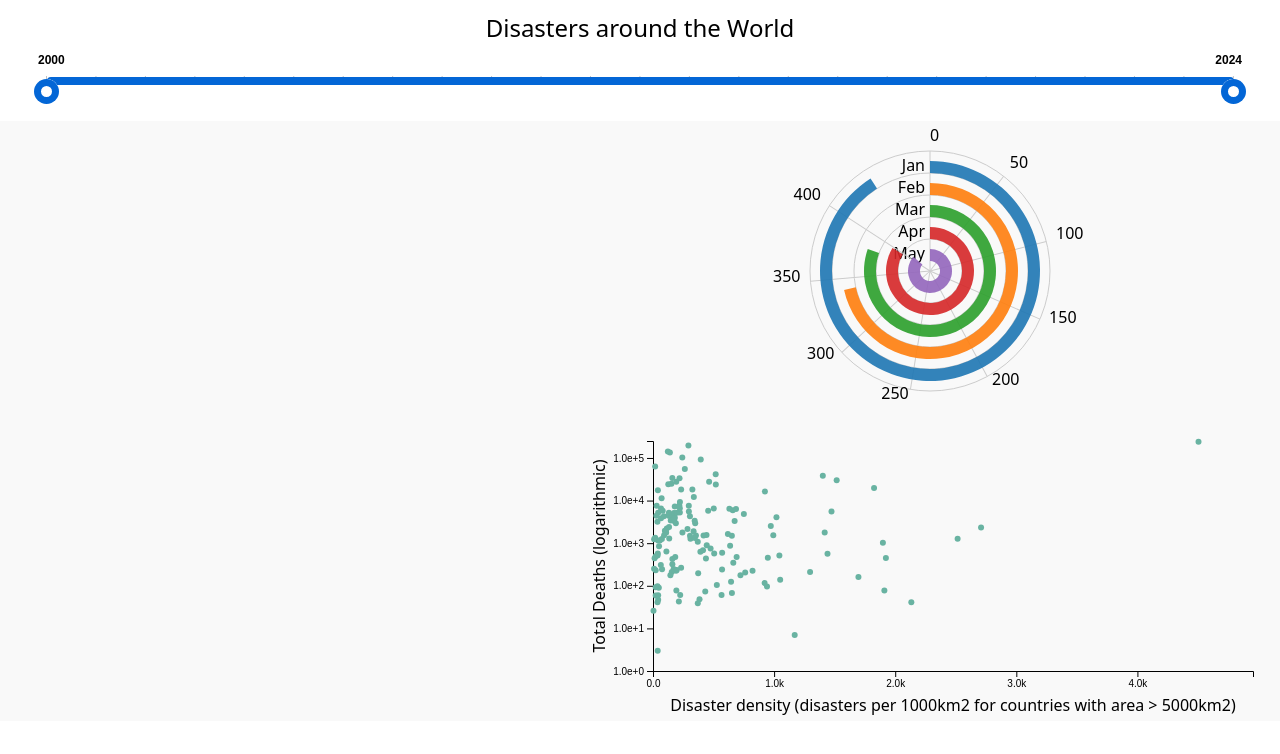
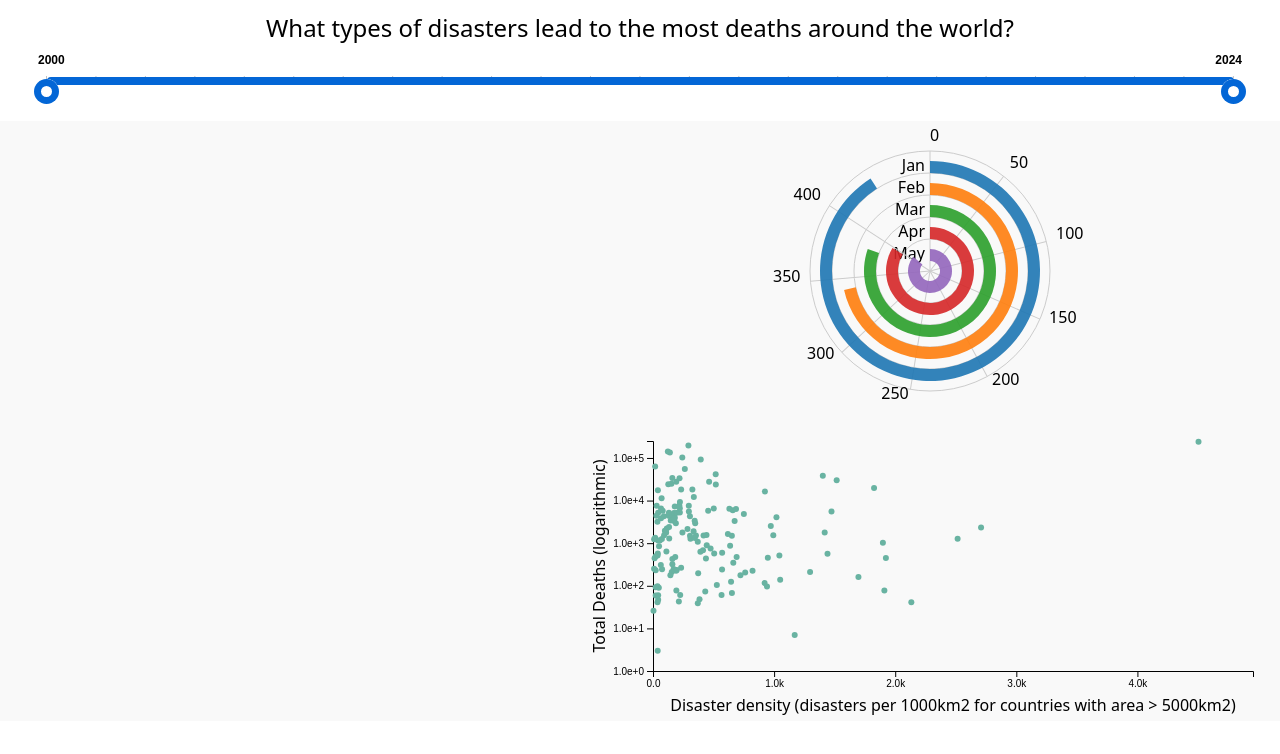
Before and after one commit to caparritos/INFOVIS-G22, a website: page src/index.html in a window 1280 px wide. Drawn offline with nearby package versions, Linux system fonts and the light colour scheme.

Commit message:
Title change

```diff
--- a/src/index.html
+++ b/src/index.html
@@ -17,7 +17,7 @@
 <body class="overflow-hidden">
   <header>
     <h1 class="text-center">
-      Disasters around the World
+      What types of disasters lead to the most deaths around the world?
     </h1>
   </header>
   <!-- Double range slider (flat design)  -->
```
